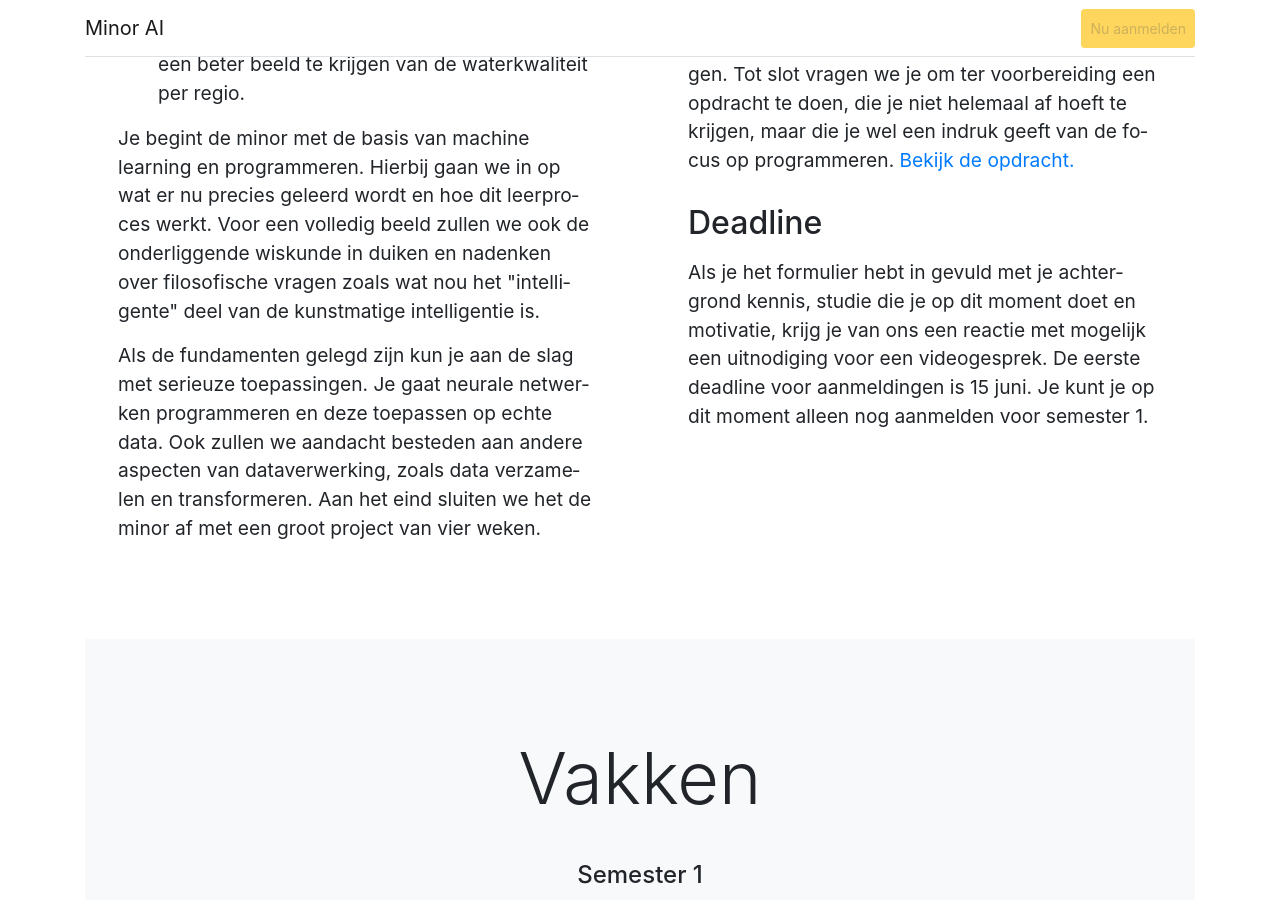
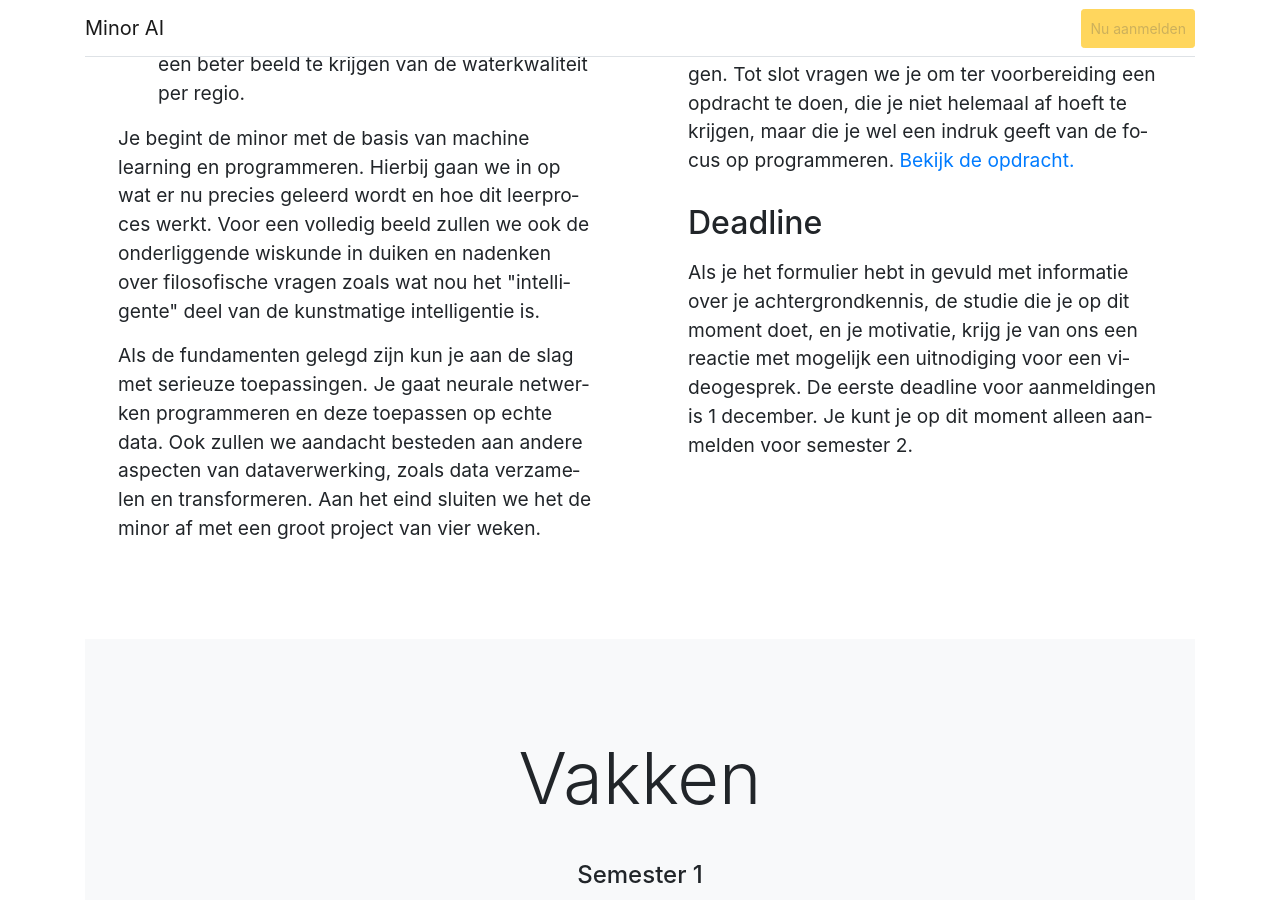
Before and after one commit to tdoolan/info, a Jekyll site: the page built from minoren/minai/index.html, in a window 1280 px wide and 900 px high, scrolled down 2249 px. Built offline with Jekyll 4.4.1, drawn with Linux system fonts in a browser that asks for light colours.

Commit message:
update links

```diff
--- a/minoren/minai/index.html
+++ b/minoren/minai/index.html
@@ -67,10 +67,10 @@ title: Minor AI
             <h2>Deadline</h2>
 
             <p class="display-6">
-                Als je het formulier hebt in gevuld met je achtergrond kennis, studie die je op
-                dit moment doet en motivatie, krijg je van ons een reactie met mogelijk een
-                uitnodiging voor een videogesprek. De eerste deadline voor aanmeldingen is 15
-                juni. Je kunt je op dit moment alleen nog aanmelden voor semester 1.
+                Als je het formulier hebt in gevuld met informatie over je achtergrondkennis, de studie die je op
+                dit moment doet, en je motivatie, krijg je van ons een reactie met mogelijk een
+                uitnodiging voor een videogesprek. De eerste deadline voor aanmeldingen is 1
+                december. Je kunt je op dit moment alleen aanmelden voor semester 2.
             </p>
         </div>
     </div>
```
